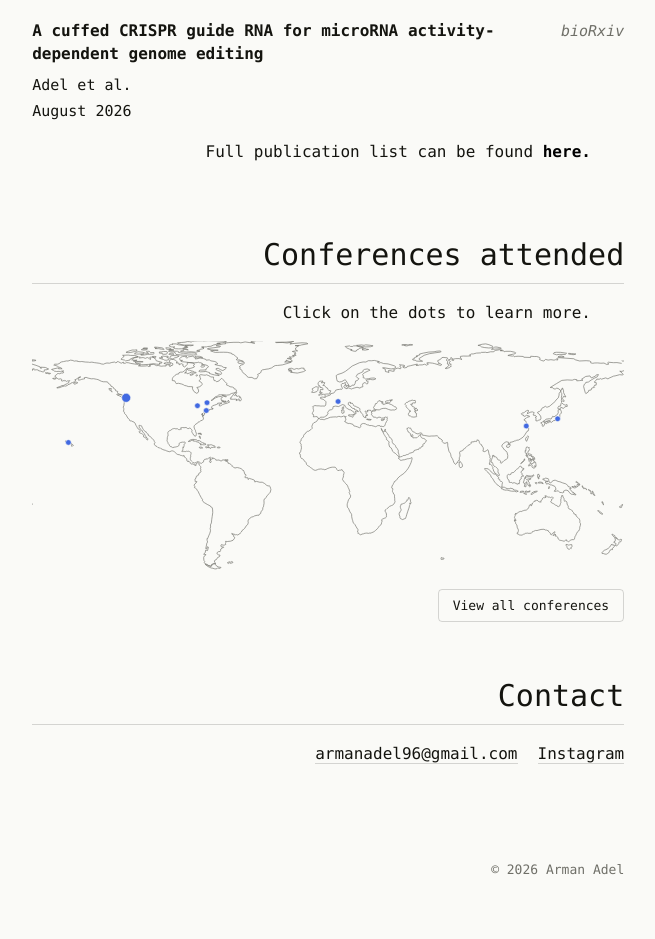
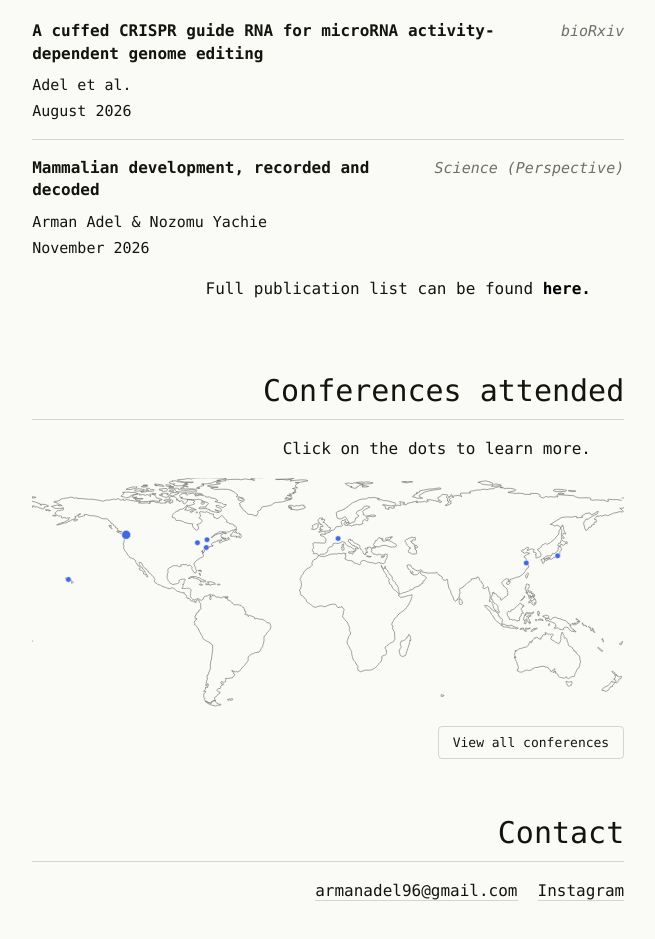
Before and after one commit to armanadel96/ArmanAdel, a plain HTML site: page docs/index.html in a window 1280 px wide. Shown: the part 1718-2657 px from the top of the page, without its empty margins (555-1210 px from the left). Drawn offline with Linux system fonts and the light colour scheme.

Commit message:
Update index.html

```diff
--- a/docs/index.html
+++ b/docs/index.html
@@ -88,6 +88,14 @@
           <p class="paper-authors">Adel et al.</p>
           <p class="paper-date">August 2026</p>
         </li>
+        <li>
+          <div class="paper-top">
+            <a href="https://www.science.org/doi/abs/10.1126/science.aem7343" target="_blank" rel="noopener" class="paper-title">Mammalian development, recorded and decoded</a>
+            <span class="paper-journal">Science (Perspective)</span>
+          </div>
+          <p class="paper-authors">Arman Adel & Nozomu Yachie</p>
+          <p class="paper-date">November 2026</p>
+        </li>
       </ul>
       <p> Full publication list can be found <a href="https://scholar.google.com/citations?user=T2J-FLMAAAAJ&hl=en" target="_blank" rel="noopener" style="text-decoration: none;">
         <span style="font-weight: bold; color: black;">here. </span> </a></p>
```
